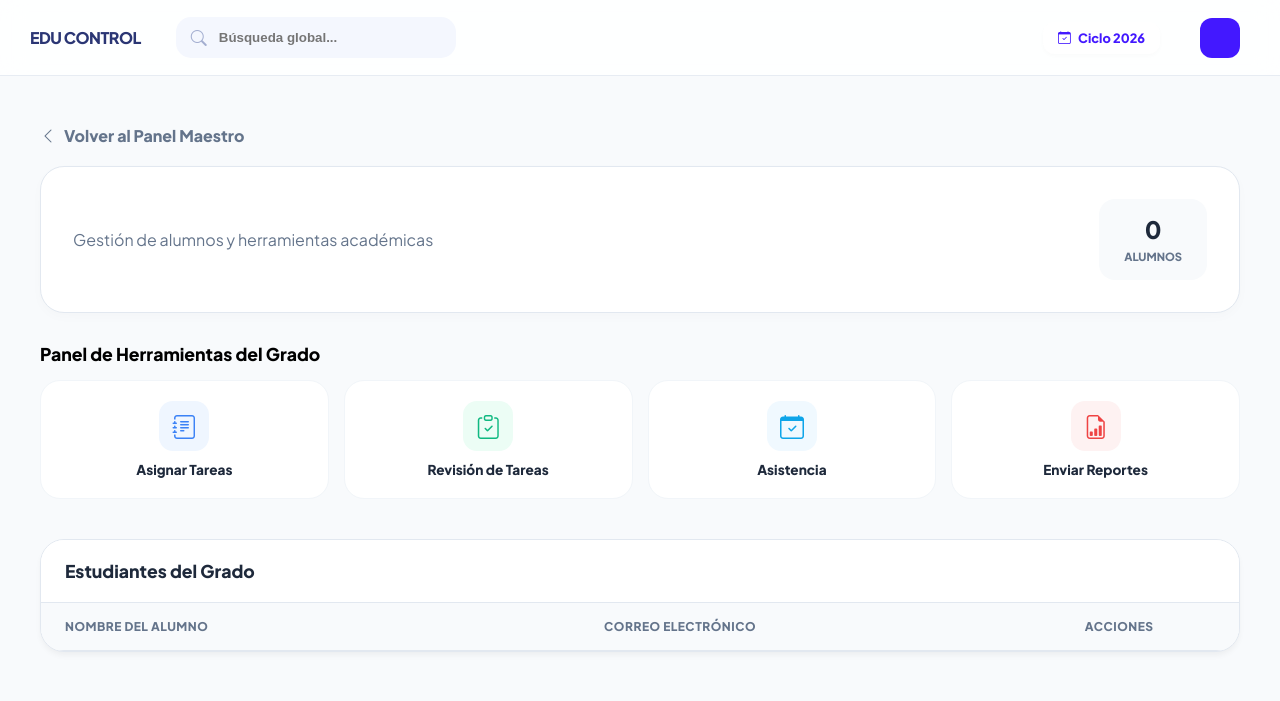
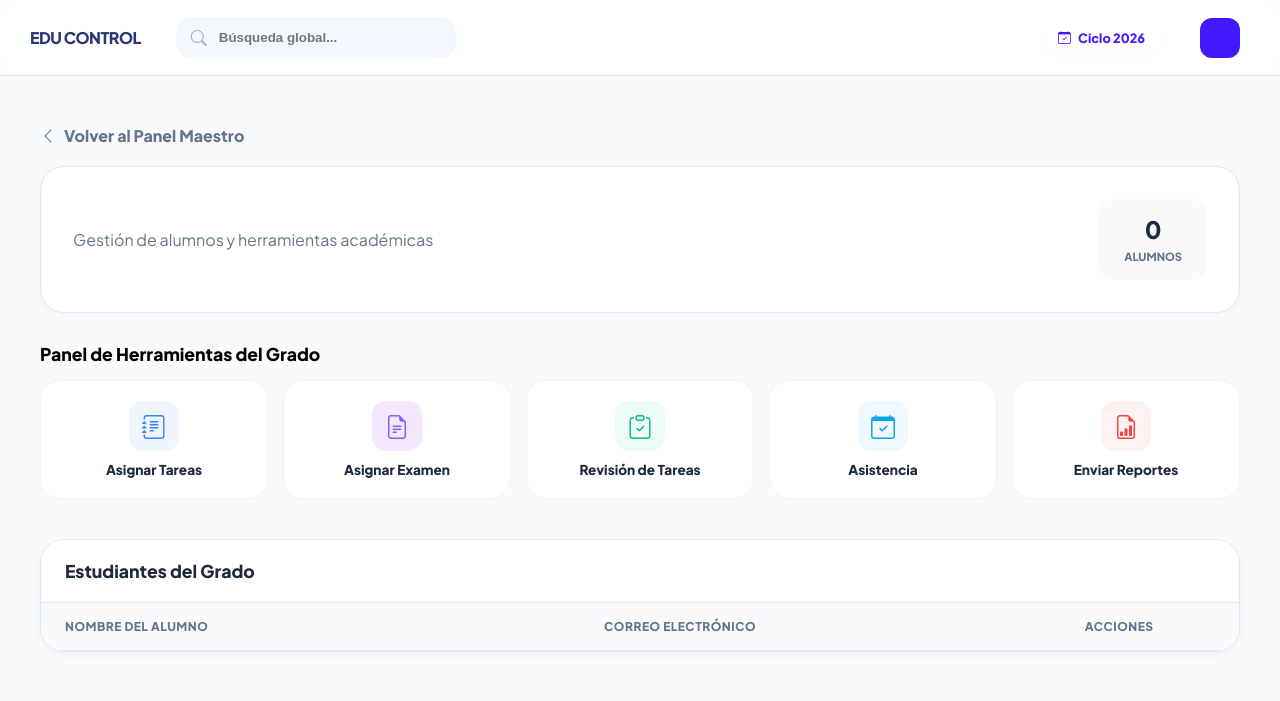
Before and after one commit to Gxacm/EduPortal, a Flask app: template templates/Panel_Maestro/maestro_gestion_grado.html in a window 1280 px wide. Shown: the top 701 px of the page. Run offline with Flask 3, Linux system fonts and the light colour scheme; the template is opened without the code that fills it, so the values that code supplies are empty.

Commit message:
Nuevo apartado, Asignar Examen

```diff
--- a/app.py
+++ b/app.py
@@ -221,8 +221,6 @@ def crear_tarea(id_grado):
 
 # --- REVISIÓN DE ASIGNACIONES (NOTAS) ACTUALIZADA ---
 
-# --- REVISIÓN DE ASIGNACIONES (NOTAS) ACTUALIZADA ---
-
 @app.route('/maestro/notas/general/<int:id_grado>', methods=['GET', 'POST'])
 def registrar_notas(id_grado):
     if session.get('rol') != 2: return redirect(url_for('login'))
@@ -320,6 +318,21 @@ def gestionar_grado(id_grado):
     alumnos = Usuarios.query.join(Alumnos).filter(Alumnos.id_seccion.in_(ids_secciones)).all()
     grado = Grados.query.get_or_404(id_grado)
     return render_template('Panel_Maestro/maestro_gestion_grado.html', grado=grado, alumnos=alumnos)
+
+# --- NUEVA RUTA PARA ASIGNAR EXÁMENES ---
+@app.route('/maestro/grado/<int:id_grado>/nuevo_examen', methods=['GET', 'POST'])
+def vista_nuevo_examen(id_grado):
+    if session.get('rol') != 2: return redirect(url_for('login'))
+
+    grado = Grados.query.get_or_404(id_grado)
+
+    # Aquí puedes agregar la lógica POST más adelante cuando vayas a guardar el examen
+    if request.method == 'POST':
+        # Lógica para guardar el examen en la BD
+        pass
+
+    return render_template('Panel_Maestro/nuevo_examen.html', id_grado=id_grado, grado=grado)
+# ----------------------------------------
 
 @app.route('/maestro/reportes/enviar/<int:id_grado>')
 def enviar_reportes(id_grado):
@@ -479,17 +492,6 @@ def crear_usuario_logica():
     flash("Usuario registrado correctamente")
     return redirect(url_for('admin_dashboard'))
 
-def generar_nuevo_carnet():
-    año_actual = datetime.now().year
-    prefijo = f"{año_actual}-"
-    ultimo_alumno = Alumnos.query.filter(Alumnos.carnet.like(f"{prefijo}%")).order_by(Alumnos.carnet.desc()).first()
-    if ultimo_alumno:
-        ultimo_numero = int(ultimo_alumno.carnet.split('-')[1])
-        nuevo_numero = ultimo_numero + 1
-    else:
-        nuevo_numero = 1
-    return f"{prefijo}{nuevo_numero:03d}"
-
 @app.route('/admin/gestion_usuarios')
 def gestion_usuarios():
     alumnos = Alumnos.query.options(joinedload(Alumnos.usuario), joinedload(Alumnos.seccion).joinedload(Secciones.grado)).all()
@@ -593,5 +595,6 @@ def eliminar_seccion(id_seccion):
         flash("No se puede eliminar la sección: tiene alumnos asignados.", "error")
 
     return redirect(url_for('configuracion_academica'))
+
 if __name__ == '__main__':
     app.run(debug=True)
--- a/templates/Panel_Maestro/maestro_gestion_grado.html
+++ b/templates/Panel_Maestro/maestro_gestion_grado.html
@@ -11,6 +11,7 @@
         --primary-main: #3b82f6; --primary-soft: #eff6ff;
         --warning-main: #f59e0b; --warning-soft: #fffbeb;
         --info-main: #0ea5e9; --info-soft: #f0f9ff;
+        --purple-main: #8b5cf6; --purple-soft: #f3e8ff; /* Color agregado para Exámenes */
         --dark-text: #1e293b; --muted-text: #64748b;
         --bg-soft: #f8fafc;
         --border-color: #e2e8f0;
@@ -107,6 +108,12 @@
             <div class="tool-icon" style="background: var(--primary-soft); color: var(--primary-main);"><i class="bi bi-journal-text"></i></div>
             <span class="tool-text">Asignar Tareas</span>
         </a>
+
+        <a href="{{ url_for('vista_nuevo_examen', id_grado=grado.id_grado) }}" class="tool-card">
+            <div class="tool-icon" style="background: var(--purple-soft); color: var(--purple-main);"><i class="bi bi-file-earmark-text"></i></div>
+            <span class="tool-text">Asignar Examen</span>
+        </a>
+
         <a href="{{ url_for('registrar_notas', id_grado=grado.id_grado) }}" class="tool-card">
             <div class="tool-icon" style="background: var(--success-soft); color: var(--success-main);"><i class="bi bi-clipboard-check"></i></div>
             <span class="tool-text">Revisión de Tareas</span>
@@ -195,11 +202,10 @@
 <script>
     function openModal(modalId) {
         document.getElementById(modalId).classList.add('active');
-        document.body.style.overflow = 'hidden'; // Evita que el fondo haga scroll
+        document.body.style.overflow = 'hidden';
     }
 
     function closeModal(event, modalId) {
-        // Cierra el modal si haces clic en la parte oscura del fondo
         if(event.target.id === modalId) {
             document.getElementById(modalId).classList.remove('active');
             document.body.style.overflow = 'auto';
@@ -207,7 +213,6 @@
     }
 
     function closeModalBtn(modalId) {
-        // Cierra el modal desde el botón de la "X"
         document.getElementById(modalId).classList.remove('active');
         document.body.style.overflow = 'auto';
     }
```
